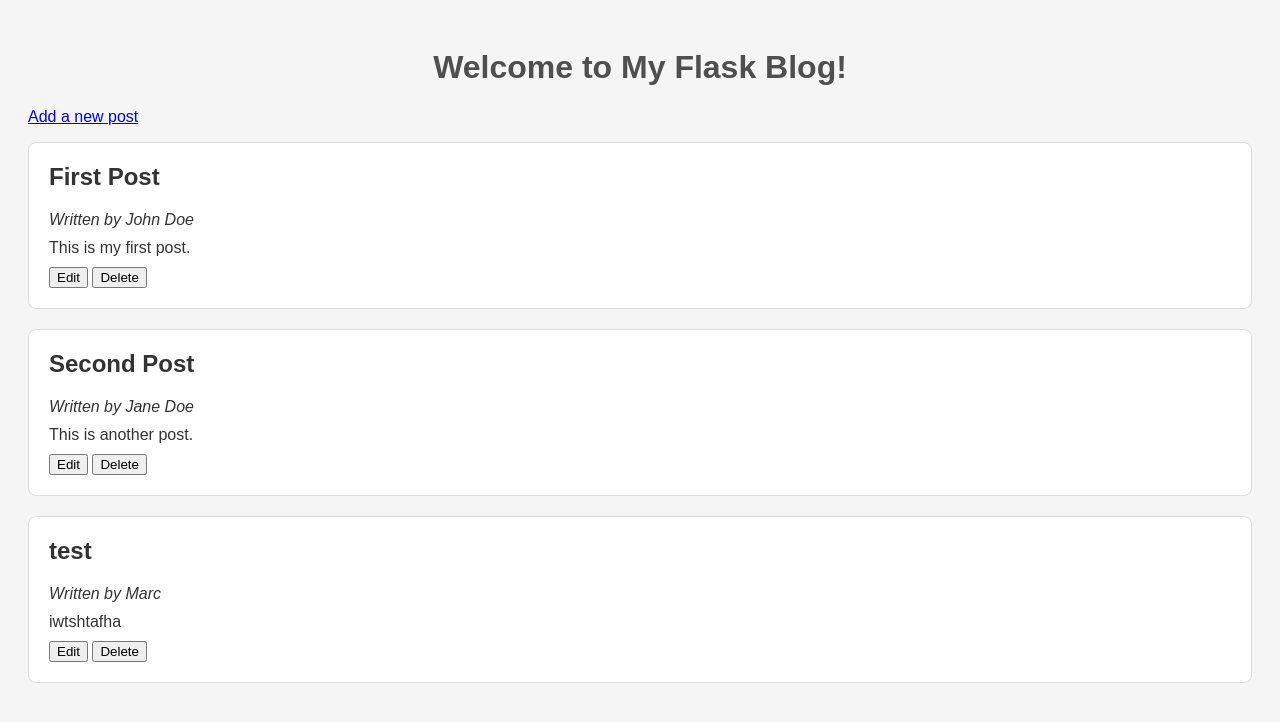
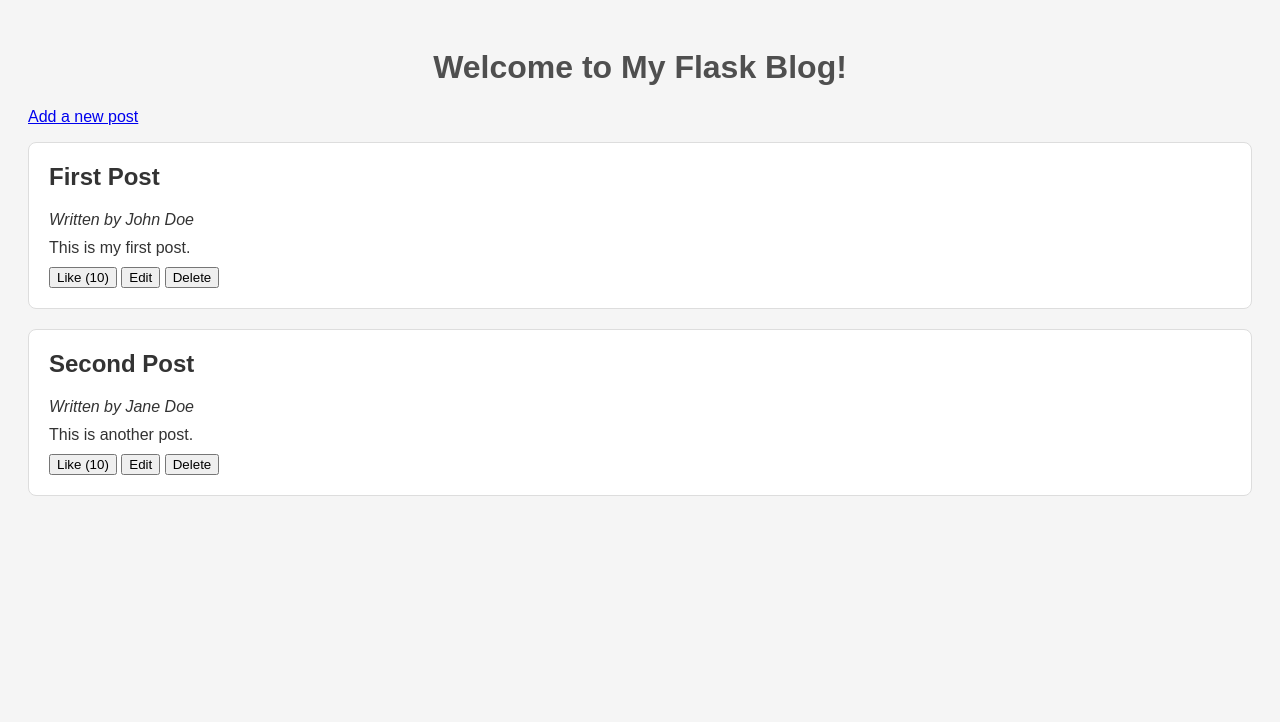
Before and after one commit to MarcMaier-QA/Masterblog, a Flask app: page / in a window 1280 px wide. Shown: the top 722 px of the page. Run offline with Flask 3, Linux system fonts and the light colour scheme.

Commit message:
Add like button functionality to posts

```diff
--- a/app.py
+++ b/app.py
@@ -17,7 +17,8 @@ def add_post():
             "id": len(posts) + 1,
             "author": request.form['author'],
             "title": request.form['title'],
-            "content": request.form['content']
+            "content": request.form['content'],
+            "likes": 0
         }
         posts.append(new_post)
         save_posts(posts)
@@ -51,5 +52,16 @@ def update(post_id):
 
     return render_template('update.html', post=post)
 
+
+@app.route('/like/<int:post_id>')
+def like(post_id):
+    posts = load_posts()
+    post = next((p for p in posts if p['id'] == post_id), None)
+    if post:
+        post['likes'] += 1
+        save_posts(posts)
+    return redirect(url_for('index'))
+
+
 if __name__ == '__main__':
     app.run(host="0.0.0.0", port=5001, debug=True)
--- a/posts.json
+++ b/posts.json
@@ -3,18 +3,14 @@
         "id": 1,
         "author": "John Doe",
         "title": "First Post",
-        "content": "This is my first post."
+        "content": "This is my first post.",
+        "likes": 10
     },
     {
         "id": 2,
         "author": "Jane Doe",
         "title": "Second Post",
-        "content": "This is another post."
-    },
-    {
-        "id": 3,
-        "author": "Marc",
-        "title": "test",
-        "content": "iwtshtafha"
+        "content": "This is another post.",
+        "likes": 10
     }
 ]
--- a/templates/index.html
+++ b/templates/index.html
@@ -15,6 +15,11 @@
             <p><em>Written by {{ post.author }}</em></p>
             <p>{{ post.content }}</p>
 
+            <!-- Like Button -->
+            <form action="{{ url_for('like', post_id=post.id) }}" method="get" style="display:inline;">
+                <button type="submit">Like ({{ post.likes }})</button>
+            </form>
+
             <!-- Update Button -->
             <form action="{{ url_for('update', post_id=post.id) }}" method="get" style="display:inline;">
                 <button type="submit">Edit</button>
```
